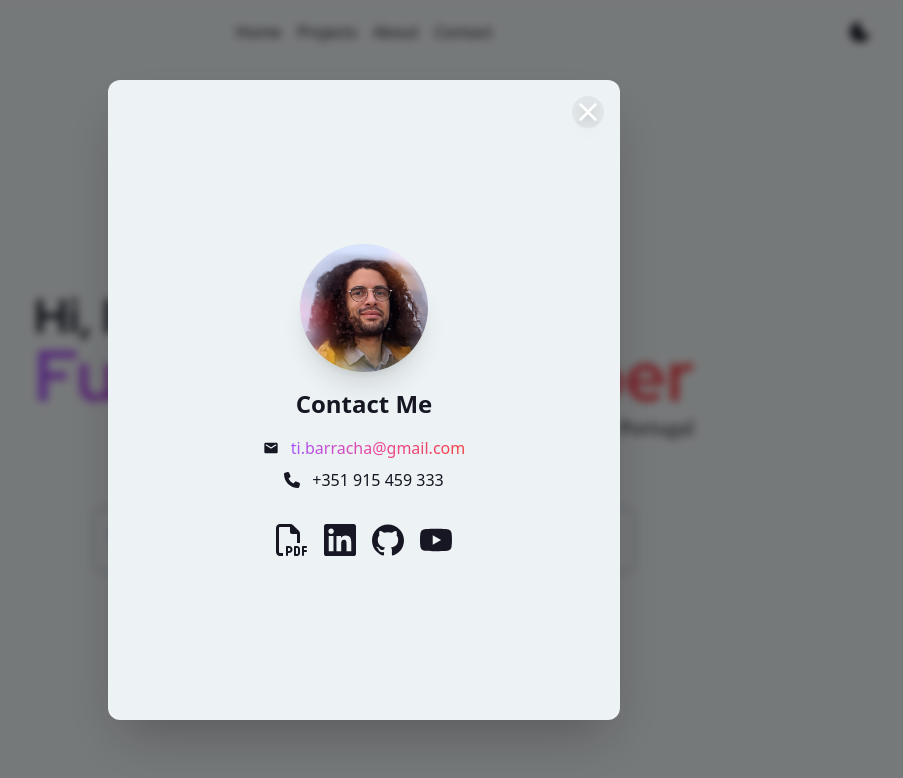
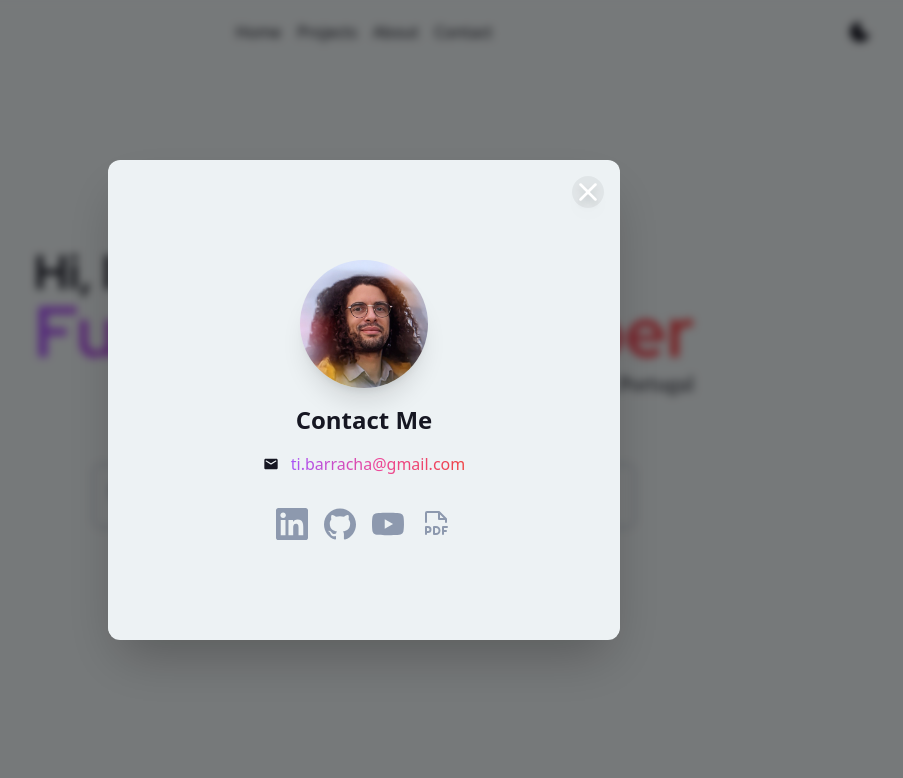
Before and after one commit to tbarracha/tbarracha.github.io, an Angular app: page / in a window 1280 px wide. Both pictures are taken after a click on the link "Contact". Shown: the top 778 px of the page, without its empty margins (276-1179 px from the left). Built offline with nearby package versions, Linux system fonts and the light colour scheme; no server answers.

Commit message:
chore: header link beautification

```diff
--- a/src/app/core/components/header/header.component.html
+++ b/src/app/core/components/header/header.component.html
@@ -1,23 +1,32 @@
-<header class="w-full h-header-height px-main-padding
-flex flex-row items-center">
+<header class="w-full h-header-height px-main-padding flex flex-row items-center">
     <!-- Brand Name -->
-    <div class="flex-1">
-        <!-- <a href="/" class="text-lg font-bold font-red-hat-display">Tiago Barracha</a> -->
-    </div>
+    <div class="flex-1"></div>
 
     <!-- Navigation Links -->
     <div class="flex-1">
       <nav class="flex justify-center space-x-4">
-            <a [routerLink]="['/']" routerLinkActive="underline" class="hover:underline">
+        <a
+          (click)="router.navigate(['/'])"
+          class="cursor-pointer hover:underline hover:bg-main-gradient hover:bg-clip-text hover:text-transparent"
+        >
           Home
         </a>
-            <a (click)="navigateToProjects()" class="hover:underline cursor-pointer">
+        <a
+          (click)="navigateToProjects()"
+          class="cursor-pointer hover:underline hover:bg-main-gradient hover:bg-clip-text hover:text-transparent"
+        >
           Projects
         </a>
-            <a [routerLink]="['/about']" routerLinkActive="underline" class="hover:underline">
+        <a
+          (click)="router.navigate(['/about'])"
+          class="cursor-pointer hover:underline hover:bg-main-gradient hover:bg-clip-text hover:text-transparent"
+        >
           About
         </a>
-            <a (click)="toggleContactCard()" class="hover:underline cursor-pointer">
+        <a
+          (click)="toggleContactCard()"
+          class="cursor-pointer hover:underline hover:bg-main-gradient hover:bg-clip-text hover:text-transparent"
+        >
           Contact
         </a>
       </nav>
@@ -30,5 +39,4 @@ flex flex-row items-center">
       </div>
     </div>
   </header>
-
   <app-contact-card></app-contact-card>
--- a/src/app/core/components/header/header.component.ts
+++ b/src/app/core/components/header/header.component.ts
@@ -1,23 +1,30 @@
 import { Component } from '@angular/core';
 import { ThemeToggleComponent } from "../theme-toggle/theme-toggle.component";
-import { Router, RouterLink } from '@angular/router';
+import { Router } from '@angular/router';
 import { ProjectService } from '../../../features/projects/service/project.service';
 import { ProjectType } from '../../models/project';
 import { ContactCardComponent } from "../../../features/contact-card/contact-card.component";
 import { EventService } from '../../services/event.service';
+import { NgClass } from '@angular/common';
 
 @Component({
   selector: 'app-header',
-  imports: [RouterLink, ThemeToggleComponent, ContactCardComponent],
+  imports: [NgClass, ThemeToggleComponent, ContactCardComponent],
   templateUrl: './header.component.html',
   styleUrl: './header.component.scss'
 })
 export class HeaderComponent {
+  isProjectPage: boolean = false;
+
   constructor(
-    private router: Router,
+    public router: Router,
     private projectService: ProjectService,
     private eventService: EventService
   ) {}
+
+  isCurrentPage(route: string): boolean {
+    return this.router.url === route;
+  }
 
   navigateToProjects(): void {
     this.router.navigate(['/']).then(() => {
--- a/src/app/core/models/icons.ts
+++ b/src/app/core/models/icons.ts
@@ -22,7 +22,7 @@ export class Icons extends StaticListModel<string> {
 
     static readonly Phone: string = `<svg xmlns="http://www.w3.org/2000/svg" viewBox="0 0 512 512" fill="currentColor"><path d="M164.9 24.6c-7.7-18.6-28-28.5-47.4-23.2l-88 24C12.1 30.2 0 46 0 64C0 311.4 200.6 512 448 512c18 0 33.8-12.1 38.6-29.5l24-88c5.3-19.4-4.6-39.7-23.2-47.4l-96-40c-16.3-6.8-35.2-2.1-46.3 11.6L304.7 368C234.3 334.7 177.3 277.7 144 207.3L193.3 167c13.7-11.2 18.4-30 11.6-46.3l-40-96z"></path></svg>`;
 
-    static readonly CV: string = `<svg xmlns="http://www.w3.org/2000/svg" viewBox="0 0 512 512" fill="currentColor"><path d="M64 464l48 0 0 48-48 0c-35.3 0-64-28.7-64-64L0 64C0 28.7 28.7 0 64 0L229.5 0c17 0 33.3 6.7 45.3 18.7l90.5 90.5c12 12 18.7 28.3 18.7 45.3L384 304l-48 0 0-144-80 0c-17.7 0-32-14.3-32-32l0-80L64 48c-8.8 0-16 7.2-16 16l0 384c0 8.8 7.2 16 16 16zM176 352l32 0c30.9 0 56 25.1 56 56s-25.1 56-56 56l-16 0 0 32c0 8.8-7.2 16-16 16s-16-7.2-16-16l0-48 0-80c0-8.8 7.2-16 16-16zm32 80c13.3 0 24-10.7 24-24s-10.7-24-24-24l-16 0 0 48 16 0zm96-80l32 0c26.5 0 48 21.5 48 48l0 64c0 26.5-21.5 48-48 48l-32 0c-8.8 0-16-7.2-16-16l0-128c0-8.8 7.2-16 16-16zm32 128c8.8 0 16-7.2 16-16l0-64c0-8.8-7.2-16-16-16l-16 0 0 96 16 0zm80-112c0-8.8 7.2-16 16-16l48 0c8.8 0 16 7.2 16 16s-7.2 16-16 16l-32 0 0 32 32 0c8.8 0 16 7.2 16 16s-7.2 16-16 16l-32 0 0 48c0 8.8-7.2 16-16 16s-16-7.2-16-16l0-64 0-64z"></path></svg>`;
+    static readonly PDF: string = `<svg xmlns="http://www.w3.org/2000/svg" viewBox="0 0 256 256" fill="currentColor"><path d="M224,152a8,8,0,0,1-8,8H192v16h16a8,8,0,0,1,0,16H192v16a8,8,0,0,1-16,0V152a8,8,0,0,1,8-8h32A8,8,0,0,1,224,152ZM92,172a28,28,0,0,1-28,28H56v8a8,8,0,0,1-16,0V152a8,8,0,0,1,8-8H64A28,28,0,0,1,92,172Zm-16,0a12,12,0,0,0-12-12H56v24h8A12,12,0,0,0,76,172Zm88,8a36,36,0,0,1-36,36H112a8,8,0,0,1-8-8V152a8,8,0,0,1,8-8h16A36,36,0,0,1,164,180Zm-16,0a20,20,0,0,0-20-20h-8v40h8A20,20,0,0,0,148,180ZM40,112V40A16,16,0,0,1,56,24h96a8,8,0,0,1,5.66,2.34l56,56A8,8,0,0,1,216,88v24a8,8,0,0,1-16,0V96H152a8,8,0,0,1-8-8V40H56v72a8,8,0,0,1-16,0ZM160,80h28.69L160,51.31Z"></path></svg>`;
 
     static readonly LinkedIn: string = `<svg role="img" viewBox="0 0 24 24" xmlns="http://www.w3.org/2000/svg" fill="currentColor"><title>LinkedIn</title><path d="M20.447 20.452h-3.554v-5.569c0-1.328-.027-3.037-1.852-3.037-1.853 0-2.136 1.445-2.136 2.939v5.667H9.351V9h3.414v1.561h.046c.477-.9 1.637-1.85 3.37-1.85 3.601 0 4.267 2.37 4.267 5.455v6.286zM5.337 7.433c-1.144 0-2.063-.926-2.063-2.065 0-1.138.92-2.063 2.063-2.063 1.14 0 2.064.925 2.064 2.063 0 1.139-.925 2.065-2.064 2.065zm1.782 13.019H3.555V9h3.564v11.452zM22.225 0H1.771C.792 0 0 .774 0 1.729v20.542C0 23.227.792 24 1.771 24h20.451C23.2 24 24 23.227 24 22.271V1.729C24 .774 23.2 0 22.222 0h.003z"></path></svg>`;
 
--- a/src/app/core/services/icon.service.ts
+++ b/src/app/core/services/icon.service.ts
@@ -16,4 +16,13 @@ export class IconService {
   getSanitizedIcon(icon: string): SafeHtml {
     return this.sanitizer.bypassSecurityTrustHtml(icon);
   }
+
+  getSanitizedGradientIcon(icon: string): SafeHtml {
+    // Add gradient classes to the <svg> tag
+    const gradientIcon = icon.replace(
+      '<svg ',
+      `<svg class="bg-main-gradient bg-clip-text text-transparent" `
+    );
+    return this.sanitizer.bypassSecurityTrustHtml(gradientIcon);
+  }
 }
--- a/src/app/features/contact-card/contact-card.component.html
+++ b/src/app/features/contact-card/contact-card.component.html
@@ -4,7 +4,7 @@
       (click)="closeCard()"
     >
       <div
-        class="relative bg-background bg-opacity-50 text-background-contrast backdrop-blur-sm rounded-xl overflow-hidden shadow-2xl w-[90%] max-w-lg h-[80%] transition-transform duration-300"
+        class="relative bg-background bg-opacity-50 text-background-contrast backdrop-blur-sm rounded-xl overflow-hidden shadow-2xl w-full mx-16 max-w-lg h-[60%] transition-transform duration-300"
         (click)="$event.stopPropagation()"
       >
         <!-- Close Button -->
@@ -33,22 +33,17 @@
                     </div>
 
                     <!-- Phone -->
-                    <div class="flex items-center justify-center space-x-2">
+                    <!-- <div class="flex items-center justify-center space-x-2">
                         <span
                             class="inline-block w-4 h-4 mr-1"
                             [innerHTML]="iconService.getSanitizedIcon(iconService.icons.Phone)"
                         ></span>
                         <span>+351 915 459 333</span>
-                    </div>
+                    </div> -->
                 </div>
 
                 <!-- Socials -->
-                <div class="flex flex-row items-center justify-center gap-4">
-                    <a href="https://drive.google.com/file/d/1M_Xy8tNV5kpJZ95S5LDqN20h6jWE7oZI/view" target="_blank" class="w-8">
-                        <div [innerHTML]="iconService.getSanitizedIcon(iconService.icons.CV)">
-                        </div>
-                    </a>
-
+                <div class="flex flex-row items-center justify-center gap-4 text-primary">
                     <a href="https://www.linkedin.com/in/tiago-barracha/" target="_blank"  class="w-8">
                         <div [innerHTML]="iconService.getSanitizedIcon(iconService.icons.LinkedIn)">
                         </div>
@@ -63,6 +58,11 @@
                         <div [innerHTML]="iconService.getSanitizedIcon(iconService.icons.Youtube)">
                         </div>
                     </a>
+
+                    <a href="https://drive.google.com/file/d/1M_Xy8tNV5kpJZ95S5LDqN20h6jWE7oZI/view" target="_blank" class="w-8">
+                        <div [innerHTML]="iconService.getSanitizedIcon(iconService.icons.PDF)">
+                        </div>
+                    </a>
                 </div>
             </div>
         </div>
--- a/src/app/pages/page-home/page-home.component.html
+++ b/src/app/pages/page-home/page-home.component.html
@@ -27,8 +27,9 @@
                 </div>
             </div>
 
+            <div class="flex flex-col-reverse sm:flex-col gap-16">
                 <!-- Tech Stack Section -->
-            <div class="grid grid-cols-1 sm:grid-cols-3 gap-8 text-primary">
+                <div class="grid grid-cols-1 sm:grid-cols-3 gap-4 md:gap-8 text-primary">
                     <div
                         *ngFor="let technology of technologies"
                         class="flex items-center justify-center">
@@ -37,6 +38,30 @@
                             [technology]="technology"
                             [size]="'small'">
                         </app-tech-display>
+                    </div>
+                </div>
+
+                <!-- Socials -->
+                <div class="flex flex-row items-center justify-center gap-8 text-primary">
+                    <a href="https://www.linkedin.com/in/tiago-barracha/" target="_blank"  class="w-6">
+                        <div [innerHTML]="iconService.getSanitizedIcon(iconService.icons.LinkedIn)">
+                        </div>
+                    </a>
+
+                    <a href="https://github.com/tbarracha" target="_blank" class="w-6">
+                        <div [innerHTML]="iconService.getSanitizedIcon(iconService.icons.GitHub)">
+                        </div>
+                    </a>
+
+                    <a href="https://www.youtube.com/@tiagobarracha" target="_blank" class="w-6">
+                        <div [innerHTML]="iconService.getSanitizedIcon(iconService.icons.Youtube)">
+                        </div>
+                    </a>
+
+                    <a href="https://drive.google.com/file/d/1M_Xy8tNV5kpJZ95S5LDqN20h6jWE7oZI/view" target="_blank" class="w-6">
+                        <div [innerHTML]="iconService.getSanitizedIcon(iconService.icons.PDF)">
+                        </div>
+                    </a>
                 </div>
             </div>
 
--- a/src/app/pages/page-home/page-home.component.ts
+++ b/src/app/pages/page-home/page-home.component.ts
@@ -1,4 +1,4 @@
-import { Component } from '@angular/core';
+import { Component, inject } from '@angular/core';
 import { HeaderComponent } from "../../core/components/header/header.component";
 import { Technologies, Technology } from '../../core/models/technologies';
 import { TechDisplayComponent } from "../../features/technologies/tech-display/tech-display.component";
@@ -7,6 +7,7 @@ import { ProjectTypeSelectorComponent } from "../../features/projects/components
 import { Project } from '../../core/models/project';
 import { Projects } from '../../core/models/projects';
 import { ProjectListComponent } from "../../features/projects/components/project-list/project-list.component";
+import { IconService } from '../../core/services/icon.service';
 
 @Component({
   selector: 'app-page-home',
@@ -22,4 +23,6 @@ export class PageHomeComponent {
     Technologies.DotNetCore,
     Technologies.Python
   ];
+
+  iconService: IconService = inject(IconService);
 }
```
Lines whose indentation alone changed are shown as unchanged.
